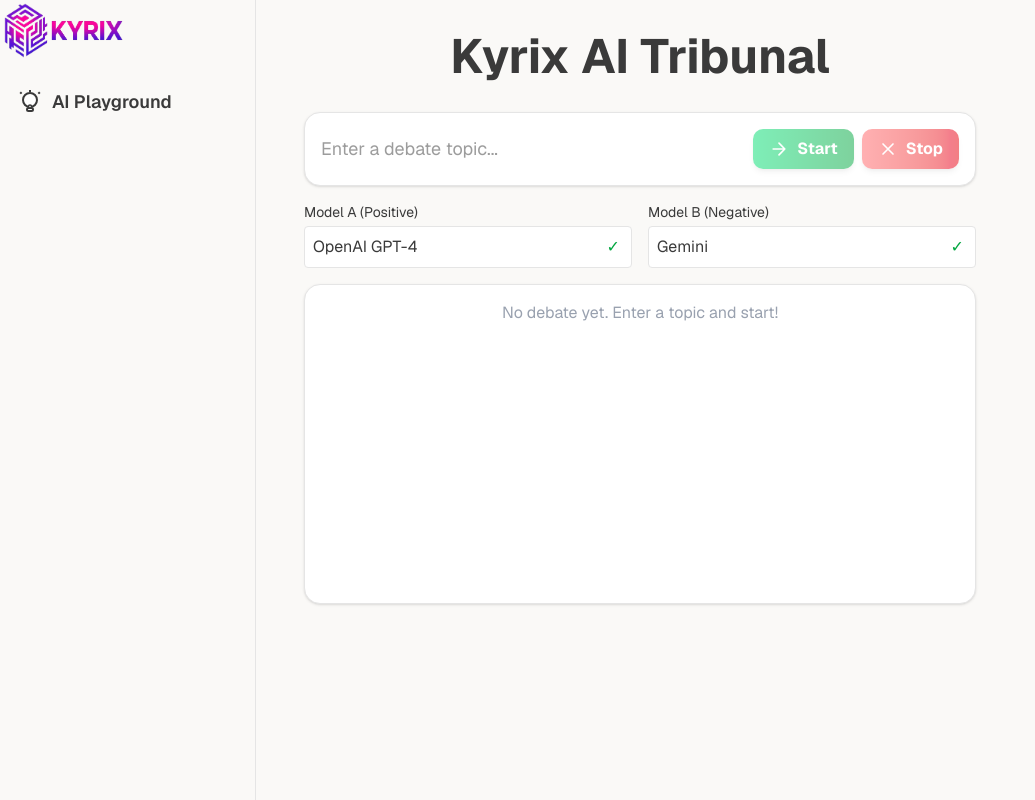
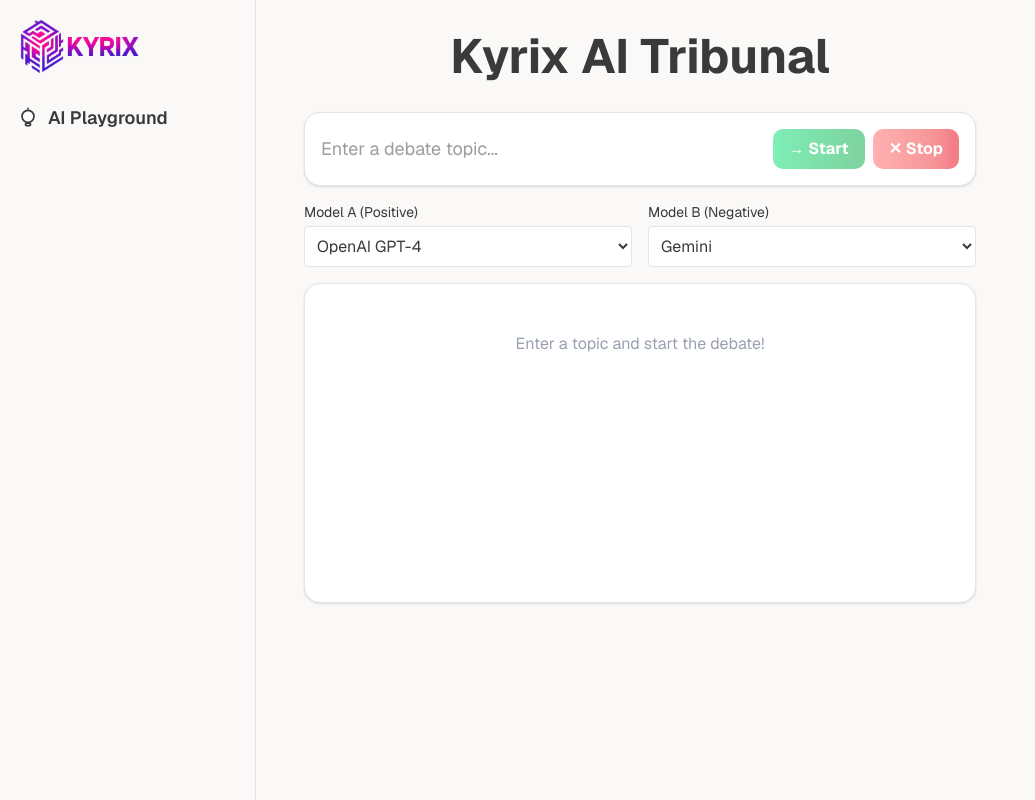
Before and after one commit to Sanjay-batthula/Kyrix, a Next.js app: page /ai-tribunal in a window 1280 px wide. Shown: the whole page, without its empty margins (0-1035 px from the left). Built offline with nearby package versions, Linux system fonts and the light colour scheme.

Commit message:
tribunal working

```diff
--- a/app/ai-tribunal/page.tsx
+++ b/app/ai-tribunal/page.tsx
@@ -1,258 +1,176 @@
-
 "use client";
-
 import { useState } from "react";
 import { useRouter } from "next/navigation";
 
 const modelOptions = [
-	{ label: "OpenAI GPT-4", value: "openai-gpt4" },
-	{ label: "Gemini", value: "gemini" },
-	{ label: "Grok", value: "grok" },
-	{ label: "Anthropic Claude", value: "claude" },
+  { label: "OpenAI GPT-4", value: "openai/gpt-4o" },
+  { label: "Gemini", value: "google/gemini-2.0-flash-001" },
+  { label: "Grok", value: "x-ai/grok-beta" },
+  { label: "Anthropic Claude", value: "anthropic/claude-3.5-sonnet" },
 ];
+
+type Msg = { role: "A" | "B" | "system"; content: string };
+
+async function callModel(model: string, history: { role: string; content: string }[]): Promise<string> {
+  const res = await fetch("/api/chat", {
+    method: "POST",
+    headers: { "Content-Type": "application/json" },
+    body: JSON.stringify({ messages: history, model }),
+  });
+  if (!res.ok) throw new Error(`HTTP ${res.status}`);
+  const reader = res.body?.getReader();
+  const decoder = new TextDecoder();
+  let text = "";
+  if (!reader) throw new Error("No body");
+  while (true) {
+    const { done, value } = await reader.read();
+    if (done) break;
+    text += decoder.decode(value, { stream: true });
+  }
+  return text || "[No response]";
+}
 
 export default function Page() {
   const router = useRouter();
-
   const [modelA, setModelA] = useState(modelOptions[0].value);
   const [modelB, setModelB] = useState(modelOptions[1].value);
   const [input, setInput] = useState("");
-	const [loading, setLoading] = useState(false);
   const [debating, setDebating] = useState(false);
-	const [chat, setChat] = useState<Array<{
-		role: "A" | "B" | "system";
-		content: string;
-	}>>([]);
-	const [turn, setTurn] = useState(0);
-	const [maxTurns] = useState(5);
+  const [chat, setChat] = useState<Msg[]>([]);
   const [stopped, setStopped] = useState(false);
+  const maxTurns = 4;
 
-	const getLabel = (value: string) => modelOptions.find(opt => opt.value === value)?.label || value;
+  const getLabel = (v: string) => modelOptions.find((o) => o.value === v)?.label || v;
 
-	// Helper to call the Next.js API route for all models
-	async function callModel(model: string, messages: {role: string, content: string}[]) {
-		// Send the last 8 messages as context (or all if less)
-		const context = messages.slice(-8);
-		const prompt = context.map(m => `${m.role === 'system' ? '[System]' : m.role === 'assistant' ? '[AI]' : '[User]'}: ${m.content}`).join('\n');
-		const res = await fetch('/api/llm-chat', {
-			method: 'POST',
-			headers: { 'Content-Type': 'application/json' },
-			body: JSON.stringify({ query: prompt, modelA: model, modelB: model }),
-		});
-		const data = await res.json();
-		return data.results?.[model] || '[No response]';
+  async function debateLoop(topic: string) {
+    setDebating(true);
+    setStopped(false);
+
+    let localChat: Msg[] = [{ role: "system", content: `Topic: "${topic}" — ${getLabel(modelA)} FOR vs ${getLabel(modelB)} AGAINST.` }];
+    setChat([...localChat]);
+
+    const historyA: { role: string; content: string }[] = [
+      { role: "user", content: `You are in a structured debate arguing STRONGLY FOR: "${topic}". Be persuasive and concise (2-3 sentences). Rebut opponent's points. Start with your opening argument.` }
+    ];
+    const historyB: { role: string; content: string }[] = [];
+
+    const addTyping = (side: "A" | "B") => { localChat = [...localChat, { role: side, content: "..." }]; setChat([...localChat]); };
+    const replaceTyping = (side: "A" | "B", content: string) => {
+      localChat = [...localChat.slice(0, -1), { role: side, content }];
+      setChat([...localChat]);
+    };
+
+    for (let i = 0; i < maxTurns; i++) {
+      if (stopped) break;
+
+      // Model A speaks
+      addTyping("A");
+      let responseA = "";
+      try { responseA = await callModel(modelA, historyA); } catch (e: any) { responseA = `[Error: ${e.message}]`; }
+      replaceTyping("A", responseA);
+      historyA.push({ role: "assistant", content: responseA });
+
+      if (stopped) break;
+
+      // Seed B on first turn, then give it A's response
+      if (i === 0) {
+        historyB.push({ role: "user", content: `You are in a structured debate arguing STRONGLY AGAINST: "${topic}". Be persuasive, concise (2-3 sentences). The FOR side just said: "${responseA}". Rebut this and argue AGAINST.` });
+      } else {
+        historyB.push({ role: "user", content: `FOR side said: "${responseA}". Rebut and continue arguing AGAINST.` });
       }
 
-	// Debate logic
-	async function debateLoop(topic: string, modelA: string, modelB: string) {
-		setLoading(true);
-		setStopped(false);
-		let messages: {role: string, content: string}[] = [
-			{ role: "system", content: `You are debating the topic: '${topic}'. You must only argue the POSITIVE side. Be concise and persuasive.` }
-		];
-		let negMessages: {role: string, content: string}[] = [
-			{ role: "system", content: `You are debating the topic: '${topic}'. You must only argue the NEGATIVE side. Be concise and persuasive.` }
-		];
-		let turns = 0;
-		let debate: Array<{role: "A"|"B"|"system", content: string}> = [];
-		let lastA = "";
-		let lastB = "";
-		while (turns < maxTurns && !stopped) {
-			// A (positive) speaks
-			setChat([...debate, { role: "A", content: "..." }]);
-			await new Promise(res => setTimeout(res, 800));
-			const promptA = turns === 0 ? `Present your first positive argument for: ${topic}` : `Respond to the previous negative point and add another positive argument.`;
-			messages.push({ role: "user", content: promptA + (lastB ? ` Previous negative: ${lastB}` : "") });
-			const pos = await callModel(modelA, messages);
-			messages.push({ role: "assistant", content: pos });
-			debate.push({ role: "A", content: pos });
-			setChat([...debate]);
-			lastA = pos;
-			if (stopped) break;
-			// B (negative) speaks
-			setChat([...debate, { role: "B", content: "..." }]);
-			await new Promise(res => setTimeout(res, 800));
-			const promptB = turns === 0 ? `Present your first negative argument for: ${topic}` : `Respond to the previous positive point and add another negative argument.`;
-			negMessages.push({ role: "user", content: promptB + (lastA ? ` Previous positive: ${lastA}` : "") });
-			const neg = await callModel(modelB, negMessages);
-			negMessages.push({ role: "assistant", content: neg });
-			debate.push({ role: "B", content: neg });
-			setChat([...debate]);
-			lastB = neg;
-			turns++;
-			setTurn(turns);
+      // Model B speaks
+      addTyping("B");
+      let responseB = "";
+      try { responseB = await callModel(modelB, historyB); } catch (e: any) { responseB = `[Error: ${e.message}]`; }
+      replaceTyping("B", responseB);
+      historyB.push({ role: "assistant", content: responseB });
+      historyA.push({ role: "user", content: `AGAINST side said: "${responseB}". Rebut and continue arguing FOR.` });
     }
-		// Conclusion
+
     if (!stopped) {
-			setChat([...debate, { role: "A", content: "..." }]);
-			await new Promise(res => setTimeout(res, 800));
-			messages.push({ role: "user", content: `Please provide a short conclusion for the positive side of the debate on: ${topic}` });
-			const posCon = await callModel(modelA, messages);
-			debate.push({ role: "A", content: `Conclusion: ${posCon}` });
-			setChat([...debate, { role: "B", content: "..." }]);
-			await new Promise(res => setTimeout(res, 800));
-			negMessages.push({ role: "user", content: `Please provide a short conclusion for the negative side of the debate on: ${topic}` });
-			const negCon = await callModel(modelB, negMessages);
-			debate.push({ role: "B", content: `Conclusion: ${negCon}` });
-			setChat([...debate]);
+      // Conclusion A
+      historyA.push({ role: "user", content: "Give your final closing argument in 1-2 sentences." });
+      addTyping("A");
+      let concA = "";
+      try { concA = await callModel(modelA, historyA); } catch {}
+      replaceTyping("A", `✅ Conclusion: ${concA}`);
+
+      // Conclusion B
+      historyB.push({ role: "user", content: "Give your final closing argument in 1-2 sentences." });
+      addTyping("B");
+      let concB = "";
+      try { concB = await callModel(modelB, historyB); } catch {}
+      replaceTyping("B", `✅ Conclusion: ${concB}`);
     }
-		setLoading(false);
+
     setDebating(false);
   }
 
-	function handleStart() {
-		setDebating(true);
-		setChat([]);
-		setTurn(0);
-		debateLoop(input, modelA, modelB);
-	}
-	function handleStop() {
-		setStopped(true);
-		setDebating(false);
-		setLoading(false);
-	}
-
   return (
-
     <div className="min-h-screen w-full flex flex-col items-center bg-[#faf9f7] text-[#3a3a3a] px-2 py-8">
-            <aside className="w-64 border-r border-[#e5e5e5] flex flex-col justify-between fixed left-0 top-0 h-full z-10 bg-[#faf9f7]">
-        {/* ...existing code... */}
-        <div>
-          <div className="flex items-center gap-3">
-			<button onClick={() => router.push('/')} aria-label="Go to home" className="focus:outline-none">
+      <aside className="w-64 border-r border-[#e5e5e5] flex flex-col fixed left-0 top-0 h-full z-10 bg-[#faf9f7] p-4">
+        <button onClick={() => router.push("/")} className="focus:outline-none">
           <img src="/logo.png" alt="Logo" className="w-32 h-16" />
         </button>
-          </div>
-          <div className="flex items-center gap-2 mt-6 ml-2">
-						{/* Playground symbol (lightbulb for 'idea') inline SVG */}
-						<span className="ml-2" aria-label="Playground Symbol">
-							<svg width="28" height="28" viewBox="0 0 28 28" fill="none" xmlns="http://www.w3.org/2000/svg">
-								<g>
+        <div className="flex items-center gap-2 mt-6">
+          <svg width="24" height="24" viewBox="0 0 28 28" fill="none">
             <circle cx="14" cy="12" r="7" stroke="#3a3a3a" strokeWidth="2" fill="#fff" />
             <rect x="11" y="20" width="6" height="3" rx="1.5" fill="#fff" stroke="#3a3a3a" strokeWidth="2" />
-									<rect x="12.5" y="17" width="3" height="3" rx="1.5" fill="#fff" stroke="#3a3a3a" strokeWidth="1.5" />
             <line x1="14" y1="4" x2="14" y2="2" stroke="#3a3a3a" strokeWidth="2" />
-									<line x1="5.636" y1="5.636" x2="4.222" y2="4.222" stroke="#3a3a3a" strokeWidth="2" />
-									<line x1="22.364" y1="5.636" x2="23.778" y2="4.222" stroke="#3a3a3a" strokeWidth="2" />
-								</g>
           </svg>
-						</span>
           <span className="font-semibold text-lg">AI Playground</span>
-					</div>
         </div>
       </aside>
 
       <div className="w-full max-w-2xl flex flex-col gap-4">
-                <h2 className="text-4xl md:text-5xl font-bold mb-4 text-balance text-center">
-        Kyrix AI Tribunal
-      </h2>
-				{/* Input box for topic */}
+        <h2 className="text-4xl md:text-5xl font-bold mb-4 text-center">Kyrix AI Tribunal</h2>
+
         <div className="bg-white rounded-2xl shadow border border-[#e5e5e5] p-4">
           <div className="flex items-center gap-2">
             <input
               placeholder="Enter a debate topic..."
               className="w-full text-lg outline-none bg-transparent"
               value={input}
-							onChange={e => setInput(e.target.value)}
-							onKeyDown={e => { if (e.key === "Enter" && !loading && !debating) handleStart(); }}
-							disabled={loading || debating}
+              onChange={(e) => setInput(e.target.value)}
+              onKeyDown={(e) => { if (e.key === "Enter" && !debating && input.trim()) debateLoop(input); }}
+              disabled={debating}
             />
-						<button
-							className="px-4 py-2 rounded-lg bg-gradient-to-r from-green-400 to-green-600 text-white font-bold shadow-md hover:from-green-500 hover:to-green-700 flex items-center gap-2 disabled:opacity-50 transition-all duration-200"
-							onClick={handleStart}
-							disabled={loading || debating || !input.trim()}
-						>
-							<svg className="w-5 h-5" fill="none" stroke="currentColor" strokeWidth="2" viewBox="0 0 24 24"><path strokeLinecap="round" strokeLinejoin="round" d="M5 12h14M12 5l7 7-7 7" /></svg>
-							Start
-						</button>
-						<button
-							className="px-4 py-2 rounded-lg bg-gradient-to-r from-red-400 to-red-600 text-white font-bold shadow-md hover:from-red-500 hover:to-red-700 flex items-center gap-2 disabled:opacity-50 transition-all duration-200"
-							onClick={handleStop}
-							disabled={!debating}
-						>
-							<svg className="w-5 h-5" fill="none" stroke="currentColor" strokeWidth="2" viewBox="0 0 24 24"><path strokeLinecap="round" strokeLinejoin="round" d="M6 18L18 6M6 6l12 12" /></svg>
-							Stop
-						</button>
+            <button className="px-4 py-2 rounded-lg bg-gradient-to-r from-green-400 to-green-600 text-white font-bold disabled:opacity-50 whitespace-nowrap"
+              onClick={() => debateLoop(input)} disabled={debating || !input.trim()}>→ Start</button>
+            <button className="px-4 py-2 rounded-lg bg-gradient-to-r from-red-400 to-red-600 text-white font-bold disabled:opacity-50 whitespace-nowrap"
+              onClick={() => { setStopped(true); setDebating(false); }} disabled={!debating}>✕ Stop</button>
           </div>
         </div>
 
-				{/* Model selectors */}
         <div className="flex gap-4">
-					<div className="flex-1">
-						<label className="block text-sm mb-1">Model A (Positive)</label>
-						<div className="relative">
-							<select
-								className="w-full p-2 rounded border border-[#e5e5e5] bg-white appearance-none"
-								value={modelA}
-								onChange={e => {
-									const newValue = e.target.value;
-									setModelA(newValue);
-									if (newValue === modelB) {
-										const next = modelOptions.find(opt => opt.value !== newValue)?.value || modelB;
-										setModelB(next);
-									}
-								}}
-								disabled={debating}
-							>
-								{modelOptions.map(opt => (
-									<option key={opt.value} value={opt.value} disabled={opt.value === modelB}>{opt.label}</option>
+          {[{ label: "Model A (Positive)", val: modelA, set: setModelA, other: modelB },
+            { label: "Model B (Negative)", val: modelB, set: setModelB, other: modelA }].map(({ label, val, set, other }) => (
+            <div key={label} className="flex-1">
+              <label className="block text-sm mb-1">{label}</label>
+              <select className="w-full p-2 rounded border border-[#e5e5e5] bg-white" value={val}
+                onChange={(e) => set(e.target.value)} disabled={debating}>
+                {modelOptions.map((o) => (
+                  <option key={o.value} value={o.value} disabled={o.value === other}>{o.label}</option>
                 ))}
               </select>
-							<span className="absolute right-3 top-1/2 -translate-y-1/2 text-green-600 pointer-events-none">✓</span>
             </div>
-					</div>
-					<div className="flex-1">
-						<label className="block text-sm mb-1">Model B (Negative)</label>
-						<div className="relative">
-							<select
-								className="w-full p-2 rounded border border-[#e5e5e5] bg-white appearance-none"
-								value={modelB}
-								onChange={e => {
-									const newValue = e.target.value;
-									setModelB(newValue);
-									if (newValue === modelA) {
-										const next = modelOptions.find(opt => opt.value !== newValue)?.value || modelA;
-										setModelA(next);
-									}
-								}}
-								disabled={debating}
-							>
-								{modelOptions.map(opt => (
-									<option key={opt.value} value={opt.value} disabled={opt.value === modelA}>{opt.label}</option>
           ))}
-							</select>
-							<span className="absolute right-3 top-1/2 -translate-y-1/2 text-green-600 pointer-events-none">✓</span>
-						</div>
-					</div>
         </div>
 
-				{/* Chat area */}
         <div className="bg-white rounded-2xl shadow border border-[#e5e5e5] p-4 min-h-[320px] flex flex-col gap-2">
-					{chat.length === 0 && (
-						<div className="text-gray-400 text-center">No debate yet. Enter a topic and start!</div>
-					)}
-					{chat.map((msg, idx) => (
-						<div key={idx} className={
-							msg.role === "A"
-								? "text-left"
-								: msg.role === "B"
-								? "text-right"
-								: "text-center text-gray-500 text-sm"
+          {chat.length === 0 && <div className="text-gray-400 text-center mt-8">Enter a topic and start the debate!</div>}
+          {chat.map((msg, i) => (
+            <div key={i} className={msg.role === "A" ? "flex justify-start" : msg.role === "B" ? "flex justify-end" : "flex justify-center"}>
+              <span className={
+                msg.role === "A" ? "bg-blue-100 text-blue-900 rounded-2xl px-4 py-2 my-1 max-w-[75%] shadow text-sm"
+                : msg.role === "B" ? "bg-green-100 text-green-900 rounded-2xl px-4 py-2 my-1 max-w-[75%] shadow text-sm"
+                : "text-gray-500 text-xs text-center py-1"
               }>
-							<span className={
-								msg.role === "A"
-									? "inline-block bg-blue-100 text-blue-900 rounded-lg px-3 py-2 my-1 max-w-[80%]"
-									: msg.role === "B"
-									? "inline-block bg-pink-100 text-pink-900 rounded-lg px-3 py-2 my-1 max-w-[80%]"
-									: ""
-							}>
-								{msg.role === "A" && <b>{getLabel(modelA)}: </b>}
-								{msg.role === "B" && <b>{getLabel(modelB)}: </b>}
-								{msg.content === "..." ? (
-									<span className="inline-block w-6 h-6 align-middle">
-										<span className="inline-block align-middle w-5 h-5 border-4 border-gray-200 border-b-[#FF3D00] rounded-full animate-spin"></span>
-									</span>
-								) : msg.content}
+                {msg.role !== "system" && <b>{getLabel(msg.role === "A" ? modelA : modelB)}: </b>}
+                {msg.content === "..."
+                  ? <span className="inline-block w-4 h-4 border-4 border-gray-200 border-b-blue-500 rounded-full animate-spin align-middle" />
+                  : msg.content}
               </span>
             </div>
           ))}
```
Lines whose indentation alone changed are shown as unchanged.
